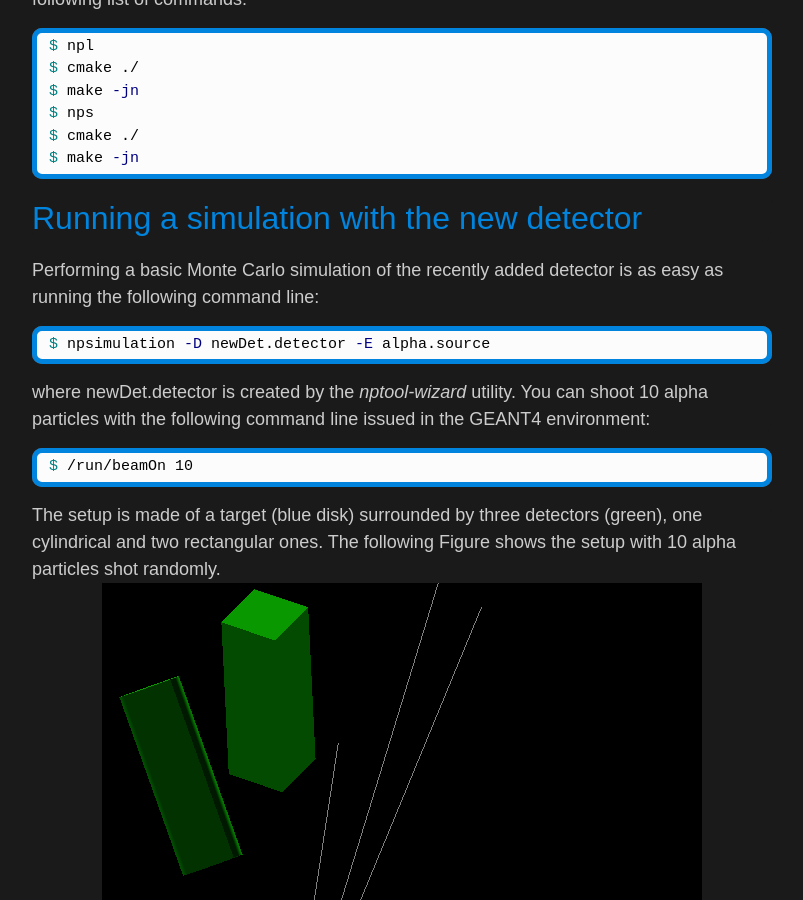
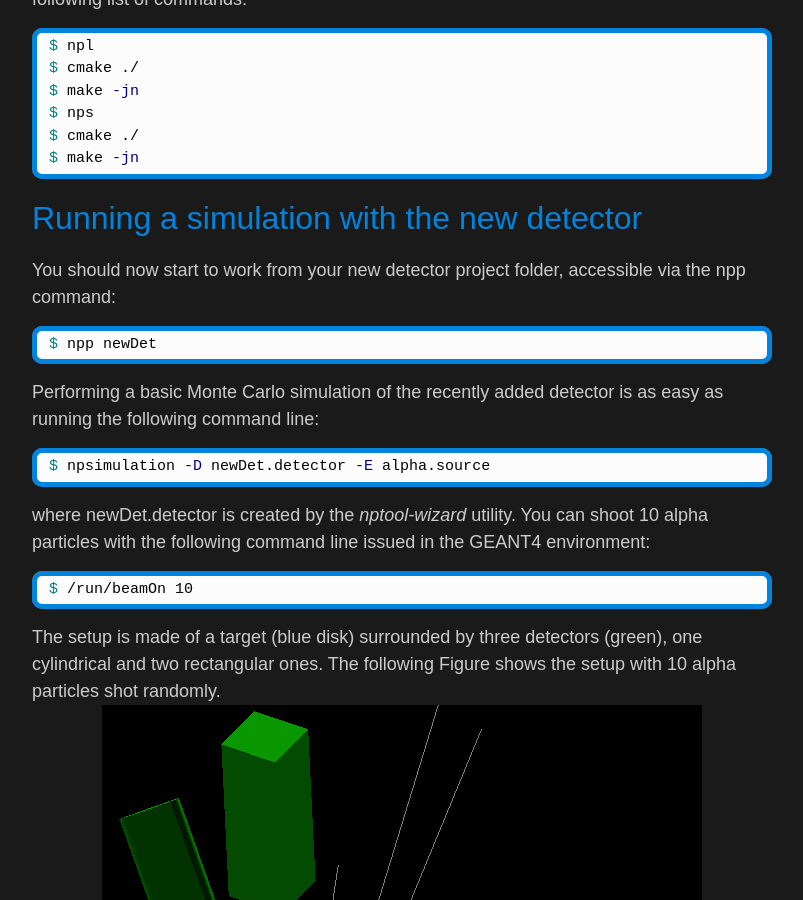
Before and after one commit to adrien-matta/nptool, a Jekyll site: the page built from _manual/adding-detectors_part1.md, in a window 1280 px wide and 900 px high, scrolled down 1103 px. Shown: the whole window, without its empty margins (238-1041 px from the left). Built offline with Jekyll 4.4.1, drawn with Linux system fonts in a browser that asks for light colours; some web fonts are replaced.

Commit message:
* Updating the adding-detectors tutorial

```diff
--- a/_manual/adding-detectors_part1.md
+++ b/_manual/adding-detectors_part1.md
@@ -53,6 +53,11 @@
 
 
 ## Running a simulation with the new detector
+You should now start to work from your new detector project folder, accessible via the npp command:
+{% highlight bash %}
+$ npp newDet
+{% endhighlight %}
+
 Performing a basic Monte Carlo simulation of the recently added detector is
 as easy as running the following command line:
 {% highlight bash %}
```
